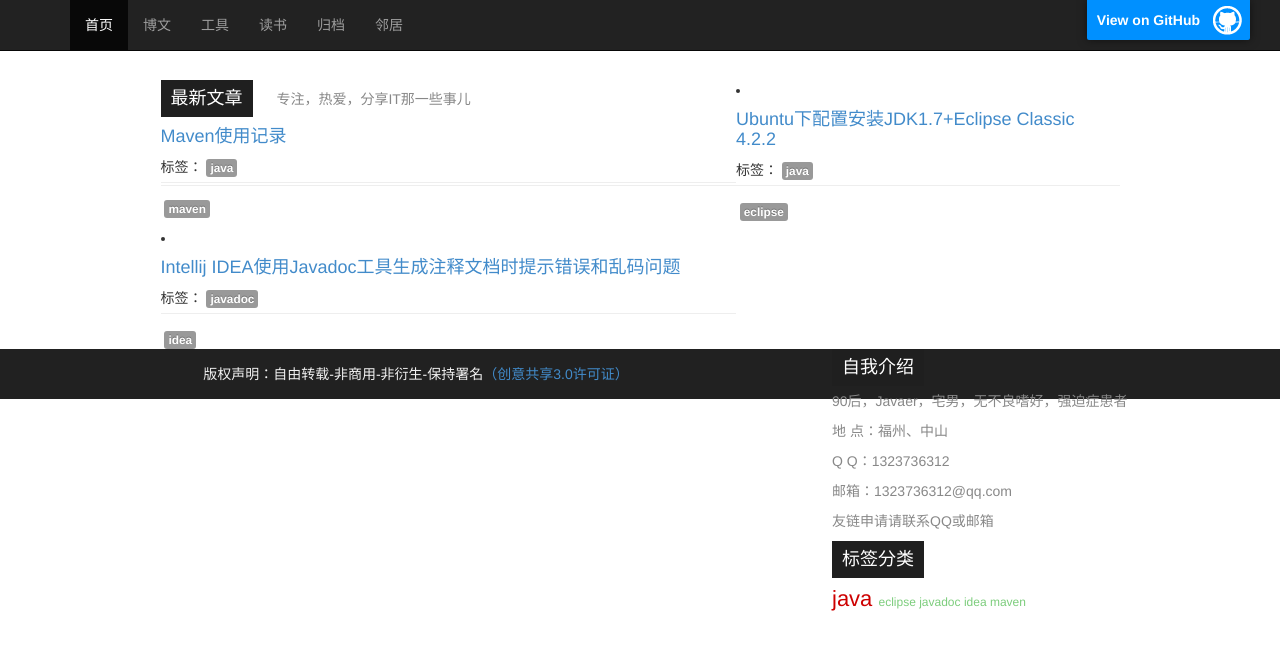
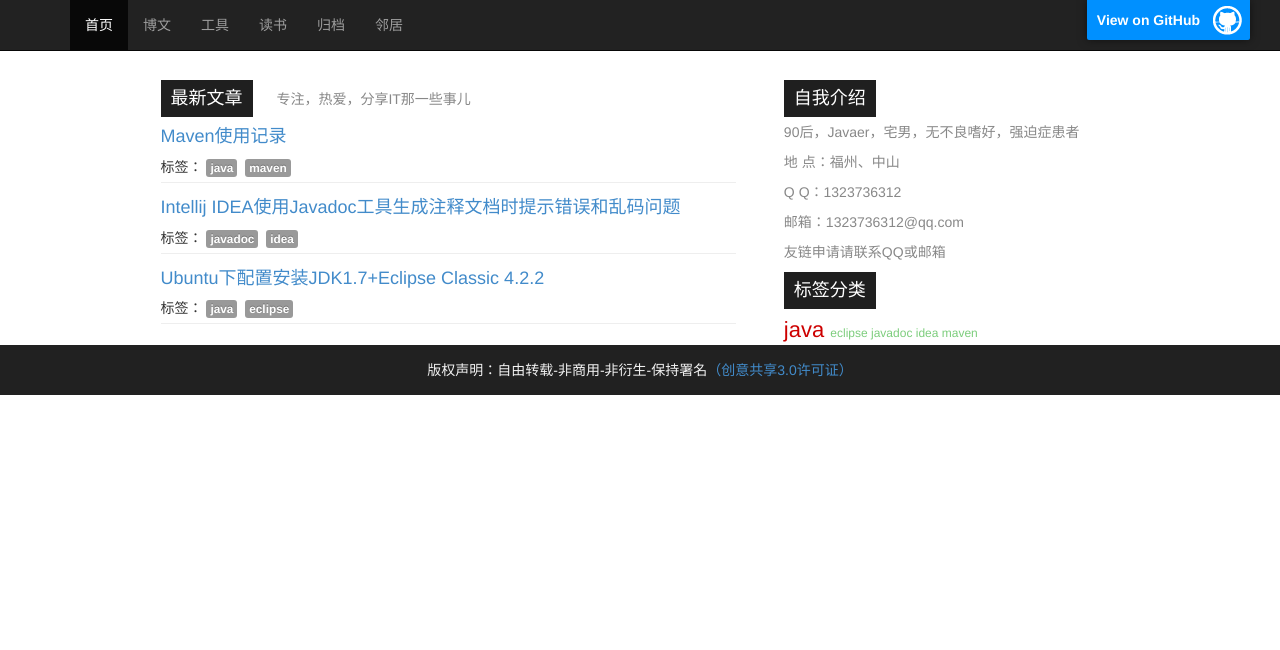
Before and after one commit to sheleng/sheleng.github.io, a Jekyll site: the page built from index.html, in a window 1280 px wide. Shown: the top 650 px of the page. Built offline with Jekyll 4.4.1, drawn with Linux system fonts in a browser that asks for light colours.

Commit message:
调整index页面布局

```diff
--- a/index.html
+++ b/index.html
@@ -25,8 +25,8 @@
   		  	    	  {% else %}
 				        &nbsp;<span class="tag-label">{{ tag }}</span>
 				      {% endif %}
+			      {% endfor %}
                 </div>
-			{% endfor %}
 		      </li>
 		    {% endif %}
 		  {% endfor %}
```
Lines whose indentation alone changed are shown as unchanged.
